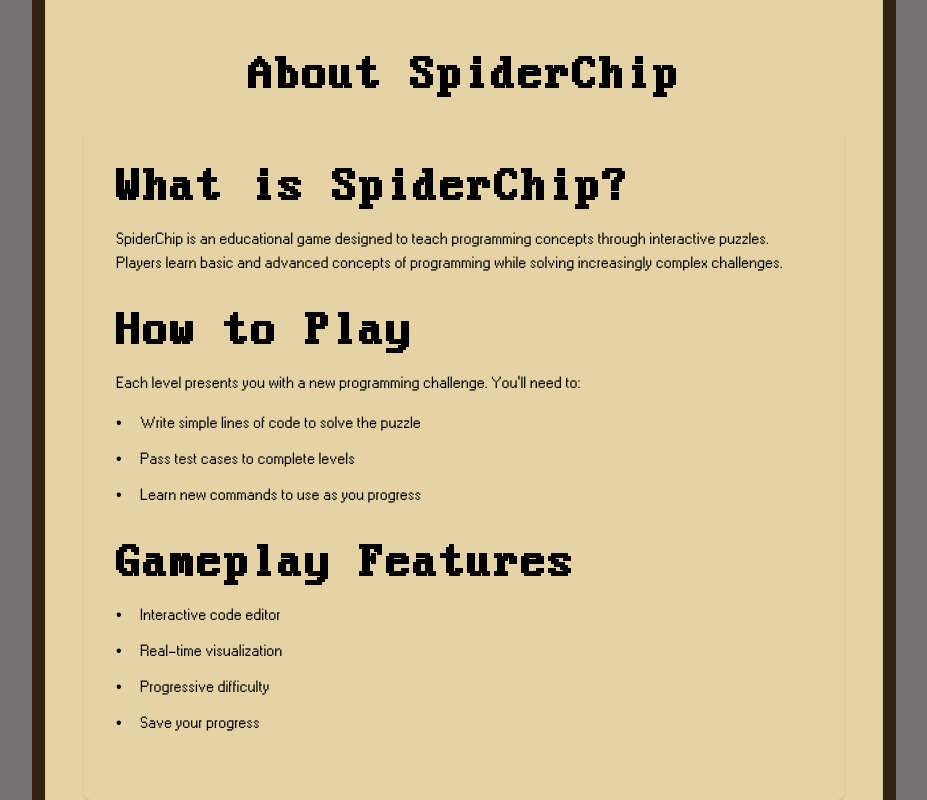
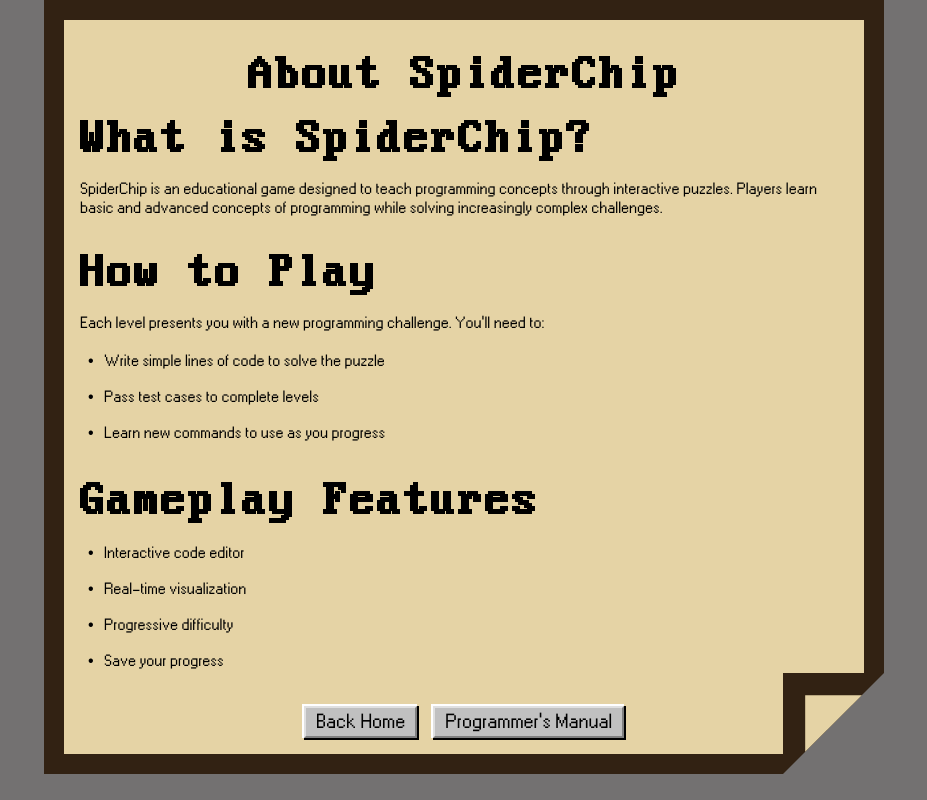
Before and after one commit to h-koehler/spiderchip-deployment, a React (Vite) app in the folder front-end/spiderchip/: page /about in a window 1280 px wide. Shown: the whole page, without its empty margins (176-1103 px from the left). Built offline with nearby package versions, Linux system fonts and the light colour scheme; a web font is replaced by a local one.

Commit message:
add memo component and clean up aesthetics

```diff
--- a/front-end/spiderchip/src/assets/global.css
+++ b/front-end/spiderchip/src/assets/global.css
@@ -26,6 +26,7 @@ body {
     margin: 0;
     padding: 0;
     height: 100vh;
+    overflow: auto;
 }
 
 h1,
@@ -82,3 +83,9 @@ h4 {
             0 -.1em black,
             -.1em -.1em black;
 }
+
+.button-row {
+	display: flex;
+	gap: 1em;
+	justify-content: center;
+}
--- /dev/null
+++ b/front-end/spiderchip/src/components/Memo.css
@@ -0,0 +1,76 @@
+.memo-container {
+    position: relative;
+	display: flex;
+	flex-direction: column;
+    max-width: 800px;
+    margin: 0 auto;
+	padding: 20px;
+    background-color: #322213;
+}
+
+.memo-corner {
+    position: absolute;
+    right: 0;
+    bottom: 0;
+    width: 12%;
+}
+
+.memo-container button {
+    width: fit-content;
+}
+
+.content-overlay {
+    padding: 1rem;
+    background-color: #e5d3a5;
+	flex: 1;
+}
+
+.content-overlay section {
+    margin-bottom: 2rem;
+}
+
+.content-overlay h1 {
+    text-align: center;
+    margin-top: 1rem;
+    margin-bottom: 1rem;
+}
+
+.content-overlay h2 {
+    margin-bottom: 1rem;
+}
+
+.content-overlay h3 {
+    margin-bottom: 1rem;
+}
+
+.content-overlay ul {
+    list-style-type: none;
+    padding-left: 1.5rem;
+    margin: 1rem 0;
+}
+
+.content-overlay li {
+    margin: 0.5rem 0;
+    position: relative;
+    display: block;
+    white-space: pre-wrap;
+    line-height: 1.5;
+    padding-right: 1rem;
+}
+
+.content-overlay li::before {
+    content: "•";
+    position: absolute;
+    left: -1rem;
+    top: 0;
+}
+
+.content-overlay li + li {
+    margin-top: 0.75rem;
+}
+
+.content-overlay p {
+    white-space: pre-wrap;
+    line-height: 1.2;
+    margin-bottom: 0.75rem;
+}
--- /dev/null
+++ b/front-end/spiderchip/src/components/Memo.tsx
@@ -0,0 +1,16 @@
+import React from "react";
+import "../components/Memo.css";
+import paperCorner from "../assets/images/paper-corner.svg";
+
+const Memo = ({children}: {children: React.ReactNode}) => {
+    return (
+        <div className="memo-container">
+            <div className="content-overlay">
+                {children}
+            </div>
+            <img className="memo-corner" src={paperCorner}/>
+        </div>
+    );
+};
+
+export default Memo;
--- a/front-end/spiderchip/src/pages/About.tsx
+++ b/front-end/spiderchip/src/pages/About.tsx
@@ -1,19 +1,13 @@
 import React from 'react';
 import { useNavigate } from 'react-router-dom';
-import '../styles/About.css';
-import paperBkg from '../assets/images/paper-background.svg';
+import '../components/Memo.css';
+import Memo from '../components/Memo';
 
 const About: React.FC = () => {
     const navigate = useNavigate();
 
     return (
-        <div className="about-container">
-            <img
-                src={paperBkg}
-                alt="background image for about page"
-                className="background-image"
-            />
-            <div className="content-overlay">
+        <Memo>
             <h1>About SpiderChip</h1>
             <div className="about-content">
                 <section>
@@ -48,12 +42,12 @@ const About: React.FC = () => {
                 </section>
             </div>
 
-                <div style={{display: 'flex', gap: '10px', justifyContent: 'center'}}>
+            <div className="button-row">
                 <button
                     className="primary-button"
-                        onClick={() => navigate('/game')}
+                    onClick={() => navigate('/')}
                 >
-                        Back to Game
+                    Back Home
                 </button>
                 <button
                     className="primary-button"
@@ -62,8 +56,7 @@ const About: React.FC = () => {
                     Programmer's Manual
                 </button>
             </div>
-            </div>
-        </div>
+        </Memo>
     );
 };
 
--- a/front-end/spiderchip/src/pages/Home.tsx
+++ b/front-end/spiderchip/src/pages/Home.tsx
@@ -17,6 +17,11 @@ const Home = () => {
     }
   };
 
+    const handleAboutClick = () => {
+        navigate("/about");
+    }
+
+
   return (
     <div className="container">
       <img src={Logo} className="logo" alt="Spiderchip Logo"/>
@@ -24,6 +29,9 @@ const Home = () => {
       <button className="startButton" onClick={handleStartClick}>
         START
       </button>
+      <button className="startButton" onClick={handleAboutClick}>
+        ABOUT
+       </button>
 
       <AuthModal isOpen={isModalOpen} onClose={() => setIsModalOpen(false)} />
     </div>
--- a/front-end/spiderchip/src/pages/LanguageExplanation.tsx
+++ b/front-end/spiderchip/src/pages/LanguageExplanation.tsx
@@ -1,8 +1,9 @@
 import React from 'react';
 import { useNavigate } from 'react-router-dom';
-import '../styles/About.css';
+import '../components/Memo.css';
 import ReactMarkdown from 'react-markdown';
-import paperBkg from '../assets/images/paper-background.svg';
+import Memo from '../components/Memo';
+
 const LanguageExplanation: React.FC = () => {
     const navigate = useNavigate();
 
@@ -300,18 +301,10 @@ Remember that Spider programs automatically jump to the top after executing the
 `;
 
     return (
-        <div className="about-container" style={{overflow: 'auto', maxHeight: '70vh'}}>
-            <img
-                src={paperBkg}
-                alt="background image for about page"
-                className="background-image"
-            />
-            <div className="content-overlay">
+        <Memo>
             <h1>Programmer's Manual</h1>
-                <div className="about-content">
-                    <div className="markdown-body" style={{overflow: 'auto', maxHeight: '70vh'}}>
+            <div className="markdown-body">
                 <ReactMarkdown>{markdown}</ReactMarkdown>
-                    </div>
             </div>
             <button
                 className="primary-button"
@@ -319,9 +312,7 @@ Remember that Spider programs automatically jump to the top after executing the
             >
                 Back to About
             </button>
-            </div>
-
-        </div>
+        </Memo>
     );
 };
 
--- a/front-end/spiderchip/src/styles/About.css
+++ /dev/null
@@ -1,138 +0,0 @@
-.about-container {
-    position: relative;
-    width: 100%;
-    min-height: 100vh;
-    max-width: 800px;
-    margin: 0 auto;
-    padding: 2rem;
-    color: var(--text-primary);
-    font-family: var(--font-family);
-}
-
-.background-image {
-    position: absolute;
-    top: 0;
-    left: 0;
-    width: 100%;
-    height: 100%;
-    object-fit: cover;
-    z-index: 0;
-}
-
-.content-overlay {
-    position: relative;
-    z-index: 1;
-    padding: 20px;
-}
-
-.about-content {
-    background: var(--background-secondary);
-    border-radius: 8px;
-    padding: 2rem;
-    margin: 2rem 0;
-    box-shadow: 0 2px 4px rgba(0, 0, 0, 0.1);
-}
-
-.about-container h1 {
-    color: var(--text-accent);
-    text-align: center;
-    margin-bottom: 2rem;
-}
-
-.about-container section {
-    margin-bottom: 2rem;
-}
-
-.about-container h2 {
-    color: var(--text-accent);
-    margin-bottom: 1rem;
-}
-
-.about-container ul {
-    list-style-type: none;
-    padding-left: 1.5rem;
-    margin: 1rem 0;
-}
-
-.about-container li {
-    margin: 0.5rem 0;
-    position: relative;
-    display: block;
-    white-space: pre-wrap;
-    line-height: 1.5;
-    padding-right: 1rem;
-}
-
-.about-container li::before {
-    content: "•";
-    color: var(--text-accent);
-    position: absolute;
-    left: -1.5rem;
-    top: 0;
-}
-
-.about-container li + li {
-    margin-top: 0.75rem;
-}
-
-.about-container p {
-    white-space: pre-wrap;
-    line-height: 1.5;
-    margin-bottom: 1rem;
-}
-
-.about-container .navigation-button {
-    display: block;
-    margin: 2rem auto;
-    padding: 0.75rem 1.5rem;
-    background-color: var(--button-primary);
-    color: var(--text-primary);
-    border: none;
-    border-radius: 4px;
-    cursor: pointer;
-    font-size: 1rem;
-    transition: background-color 0.2s;
-}
-
-.about-container .navigation-button:hover {
-    background-color: var(--button-hover);
-}
-
-/*Style the scrollbar to have a Windows 95-like appearance*/
-.about-container .markdown-body {
-    scrollbar-width: auto;
-    scrollbar-color: #c0c0c0 #f0f0f0;
-}
-
-.about-container .markdown-body::-webkit-scrollbar {
-    width: 16px;
-    height: 16px;
-}
-
-.about-container .markdown-body::-webkit-scrollbar-track {
-    background: #f0f0f0;
-    border-left: 1px solid #888888;
-}
-
-.about-container .markdown-body::-webkit-scrollbar-thumb {
-    background: #c0c0c0;
-    border-radius: 0;
-    border: 1px solid #888888;
-    border-right-color: #ffffff;
-    border-bottom-color: #ffffff;
-    box-shadow: inset 1px 1px #dfdfdf;
-}
-
-.about-container .markdown-body::-webkit-scrollbar-button {
-    background: #c0c0c0;
-    border: 1px solid #888888;
-    border-right-color: #ffffff;
-    border-bottom-color: #ffffff;
-    box-shadow: inset 1px 1px #dfdfdf;
-    width: 16px;
-    height: 16px;
-}
-
-.markdown-body {
-    padding-bottom: 1rem;
-}
```
Also changed, not shown: front-end/spiderchip/src/assets/images/paper-corner.svg (added). Lines whose indentation alone changed are shown as unchanged.
